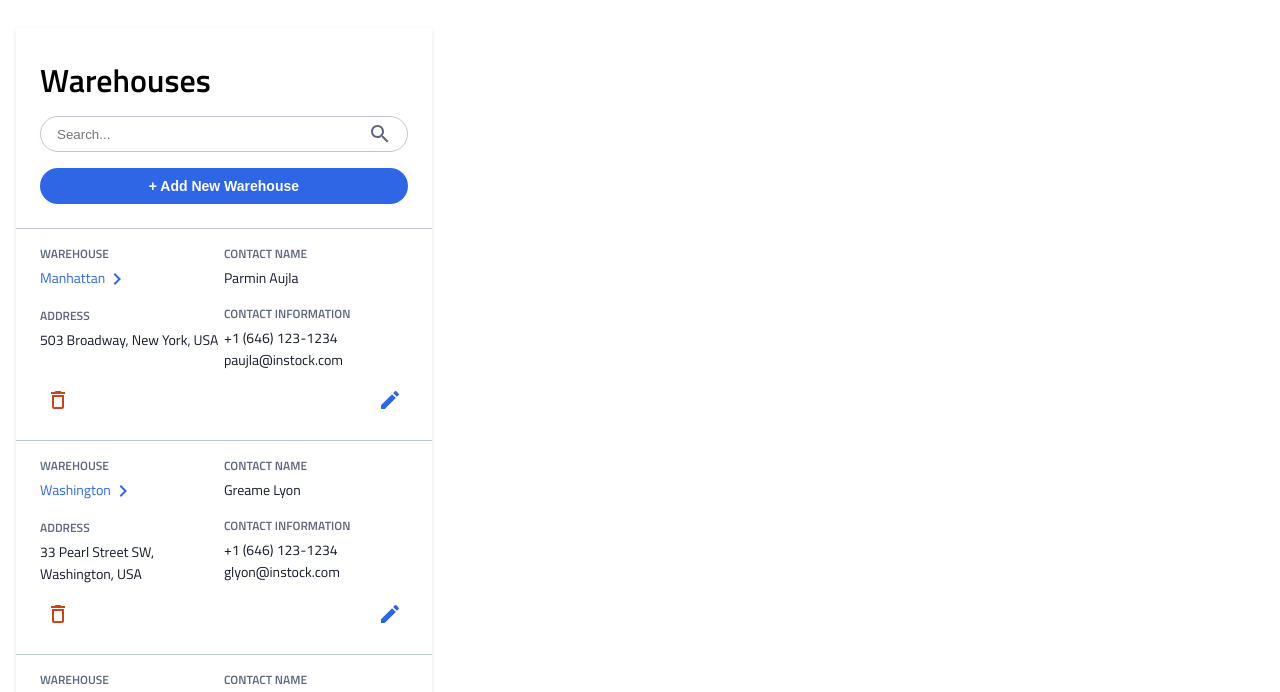
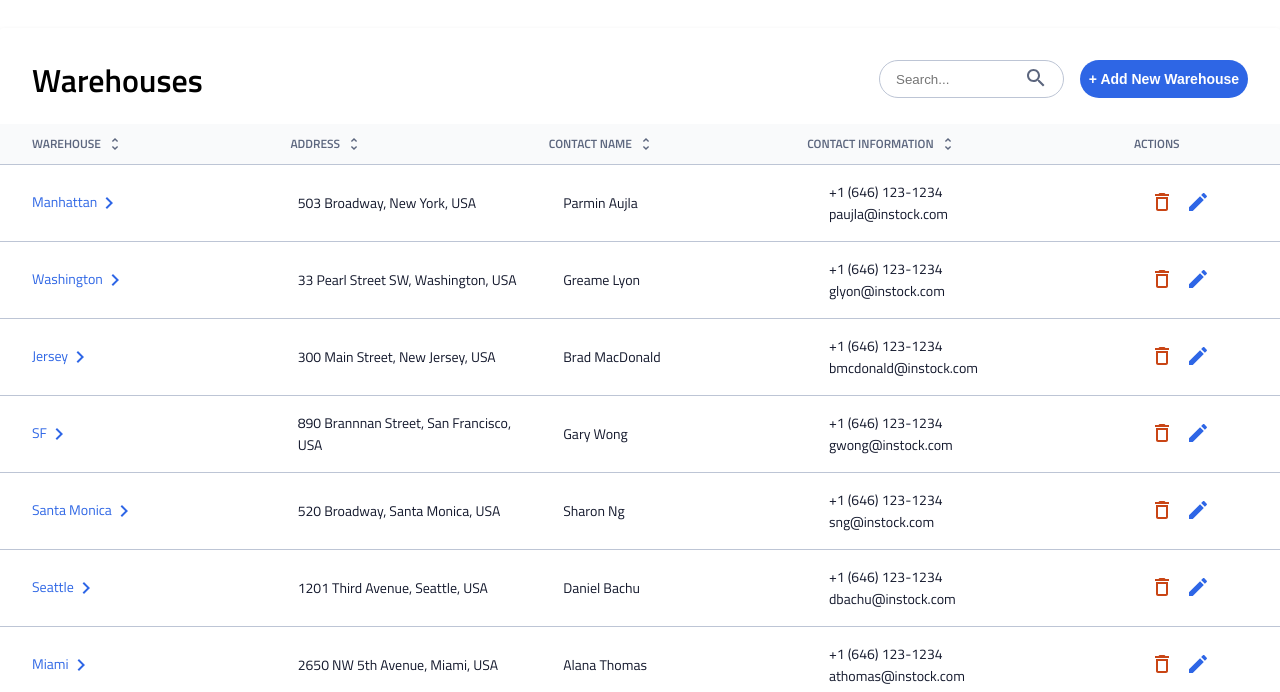
Before and after one commit to mescad/Instock-client, a React (Create React App) app: page / in a window 1280 px wide. Shown: the part 108-800 px from the top of the page. Built offline with nearby package versions, Linux system fonts and the light colour scheme.

Commit message:
Add style for warehouse list in tablet

```diff
--- a/src/App.js
+++ b/src/App.js
@@ -9,10 +9,12 @@ function App() {
 		<BrowserRouter>
 			<Header />
 			<main className="main">
-				<Routes>
-					<Route path="/" element={<WHomePage />} />
-					<Route />
-				</Routes>
+				<div className="main__wrapper">
+					<Routes>
+						<Route path="/" element={<WHomePage />} />
+						<Route />
+					</Routes>
+				</div>
 			</main>
 			<Footer />
 		</BrowserRouter>
--- a/src/App.scss
+++ b/src/App.scss
@@ -1,14 +1,26 @@
 @use "./styles/partials/resets";
 @use "./styles/partials/typography";
-
+@use "./styles/partials/mixins" as *;
 
 .main {
-    position: absolute;
+	position: absolute;
 	top: 13.6rem;
-	box-shadow: 0px 2px 5px 0px rgba(19, 24, 44, 0.1);
-	border-radius: 3px;
-    background-color: #FFF;
-    margin: 0px 1.6rem;
-    border-radius: 3px;
-    padding: 3.2rem 0rem 2.4rem 0rem;
+    width: 100%;
+
+	&__wrapper {
+		box-shadow: 0px 2px 5px 0px rgba(19, 24, 44, 0.1);
+		border-radius: 3px;
+		background-color: #fff;
+		margin: 0px 1.6rem;
+		border-radius: 3px;
+
+		@include tablet {
+			margin: 0px 3.2rem;
+            // width: 100%;
+		}
+
+        @include desktop {
+            @include centerSectionWrapper;
+        }
+	}
 }
--- /dev/null
+++ b/src/components/TableHeader/TableHeader.js
@@ -0,0 +1,33 @@
+import "./TableHeader.scss";
+import sortIcon from "../../asset/Icons/sort-24px.svg";
+
+function TableHeader({ headerNames }) {
+	return (
+		<section className="table-header">
+			<div className="table-header__wrapper">
+				{headerNames.map((headerName) => (
+					<div
+						className="table-header__single-wrapper"
+						style={{ "--noOfHeader": headerNames.length }}
+					>
+						<h4 className="table-header__name">{headerName}</h4>
+						<div className="table-header__sort-wrapper">
+							<button className="table-header__sort-btn">
+								<img
+									src={sortIcon}
+									alt="Sort the table column"
+									className="table-header__sort-icon"
+								/>
+							</button>
+						</div>
+					</div>
+				))}
+				<div className="table-header__single-wrapper table-header__single-wrapper--action">
+					<h4 className="table-header__name">ACTIONS</h4>
+				</div>
+			</div>
+		</section>
+	);
+}
+
+export default TableHeader;
--- /dev/null
+++ b/src/components/TableHeader/TableHeader.scss
@@ -0,0 +1,38 @@
+@use "../../styles/partials/variables" as *;
+@use "../../styles/partials/mixins" as *;
+
+.table-header {
+	display: none;
+
+	@include tablet {
+		display: flex;
+		padding: 1.1rem 3.2rem;
+        background-color: rgba(247, 248, 249, 0.70);
+
+		&__wrapper {
+			width: 100%;
+			display: flex;
+		}
+		&__single-wrapper {
+			display: flex;
+			width: calc(85% / var(--noOfHeader));
+			justify-content: flex-start;
+			align-items: center;
+
+			&--action {
+				width: 15%;
+                justify-content: center;
+			}
+		}
+
+        &__sort-btn{
+            display: flex;
+            align-items: center;
+        }
+
+		&__sort-icon {
+			height: 1.6rem;
+			width: 1.6rem;
+		}
+	}
+}
--- a/src/page/WareHousePages/WHomePage.js
+++ b/src/page/WareHousePages/WHomePage.js
@@ -6,6 +6,8 @@ import chevronIcon from "../../asset/Icons/chevron_right-24px.svg";
 import warehouseData from "../../asset/data/warehouses.json";
 import { useState } from "react";
 import { Link } from "react-router-dom";
+import TableHeader from "../../components/TableHeader/TableHeader";
+
 
 function WHomePage() {
 	const [warehouses, setWarehouses] = useState(warehouseData);
@@ -13,8 +15,15 @@ function WHomePage() {
 		<>
 			<section className="heading">
 				<h1 className="heading__title">Warehouses</h1>
+				<div className="heading__right-wrapper">
 					<form className="search">
-					<input type="search" className="search__input" name="search_input" id="search_input" placeholder="Search..."/>
+						<input
+							type="search"
+							className="search__input"
+							name="search_input"
+							id="search_input"
+							placeholder="Search..."
+						/>
 						<button className="search__button" type="submit">
 							<img
 								src={searchIcon}
@@ -26,8 +35,12 @@ function WHomePage() {
 					<button className="button-add">
 						<h3 className="button-add__text">+ Add New Warehouse</h3>
 					</button>
+				</div>
 			</section>
 			<section className="warehouse-list">
+                <section className="warehouse-list__table-header">
+                    <TableHeader headerNames={["WAREHOUSE", "ADDRESS", "CONTACT NAME", "CONTACT INFORMATION"]}/>
+                </section>
 				{warehouses.map((warehouse) => (
 					<article className="warehouse" key={warehouse.id}>
 						<div className="warehouse__summary-wrapper">
--- a/src/page/WareHousePages/WHomePage.scss
+++ b/src/page/WareHousePages/WHomePage.scss
@@ -1,75 +1,146 @@
 @use "../../styles/partials/variables" as *;
 @use "../../styles/partials/mixins" as *;
 
-.warehouse{
+.warehouse {
 	@include topDivider;
 	padding: 1.6rem 2.4rem 2.4rem 2.4rem;
 
-    &__summary-wrapper{
+	@include tablet {
 		display: flex;
+		padding: 0rem 1.5rem;
 	}
 
-    &__left-data-wrapper{
+	&__summary-wrapper {
+		display: flex;
+
+		@include tablet {
+			width: 85%;
+		}
+	}
+
+	&__left-data-wrapper {
+		width: 50%;
+
+		@include tablet {
+			display: flex;
+			align-items: center;
+		}
+	}
+
+	&__right-data-wrapper {
+		width: 50%;
+
+		@include tablet {
+			display: flex;
+			align-items: center;
+		}
+	}
+
+	&__table-btn-wrapper {
+		display: flex;
+		justify-content: space-between;
+
+        @include tablet {
+            width: 15%;
+            justify-content: center;
+            padding-left: 1.7rem;
+        }
+	}
+
+	&__data-wrapper {
+		padding-bottom: 1.6rem;
+
+		@include tablet {
+			padding: 1.6rem 1.7rem;
 			width: 50%;
 		}
-
-    &__right-data-wrapper{
-        width: 50%;
 	}
 
-    &__table-btn-wrapper{
+	&__nane-wrapper {
 		display: flex;
-        justify-content: space-between;
+
+        @include tablet {
+            justify-content: flex-start;
+        }
 	}
 
-    &__data-wrapper{
-        padding-bottom: 1.6rem;
-    }
-
-    &__nane-wrapper{
-        display: flex;
-    }
-
-    &__name{
+	&__name {
 		color: $primary-alternative;
 	}
 
-    &__label{
+	&__label {
 		margin-bottom: 0.4rem;
+
+		@include tablet {
+			display: none;
+		}
 	}
 }
 
-.heading{
-    padding: 0rem 2.4rem 2.4rem 2.4rem;
+.heading {
+	padding: 3.2rem 2.4rem 2.4rem 2.4rem;
 
-    &__title{
-        margin-bottom: 1.6rem;
+	@include tablet {
+		display: flex;
+		justify-content: space-between;
+		padding: 3.2rem 3.2rem 2.4rem 3.2rem;
+	}
+
+	&__right-wrapper {
+		@include tablet {
+			display: flex;
+			column-gap: 1.6rem;
 		}
 	}
 
-.button-add{
+	&__title {
+		margin-bottom: 1.6rem;
+
+		@include tablet {
+			margin-bottom: 0;
+		}
+	}
+}
+
+.button-add {
 	width: 100%;
 	background-color: $primary-alternative;
 	height: 3.6rem;
 	color: $primary-light;
 	border-radius: 2rem;
+
+	@include tablet {
+		height: 3.8rem;
+		width: 16.8rem;
+	}
 }
 
-.search{
+.search {
 	position: relative;
 	height: 3.6rem;
 	width: 100%;
 	margin-bottom: 1.6rem;
 
-    &__input{
+	@include tablet {
+		margin-bottom: 0;
+		height: 3.8rem;
+		width: 18.5rem;
+	}
+
+	&__input {
 		width: 100%;
 		height: 3.6rem;
 		border-radius: 2rem;
 		border: 1px solid $secondary-alternative;
 		padding-left: 1.6rem;
+
+		@include tablet {
+			height: 3.8rem;
+			width: 18.5rem;
+		}
 	}
 
-    &__icon{
+	&__icon {
 		position: absolute;
 		right: 1.6rem;
 		top: 0.6rem;
```
Lines whose indentation alone changed are shown as unchanged.
